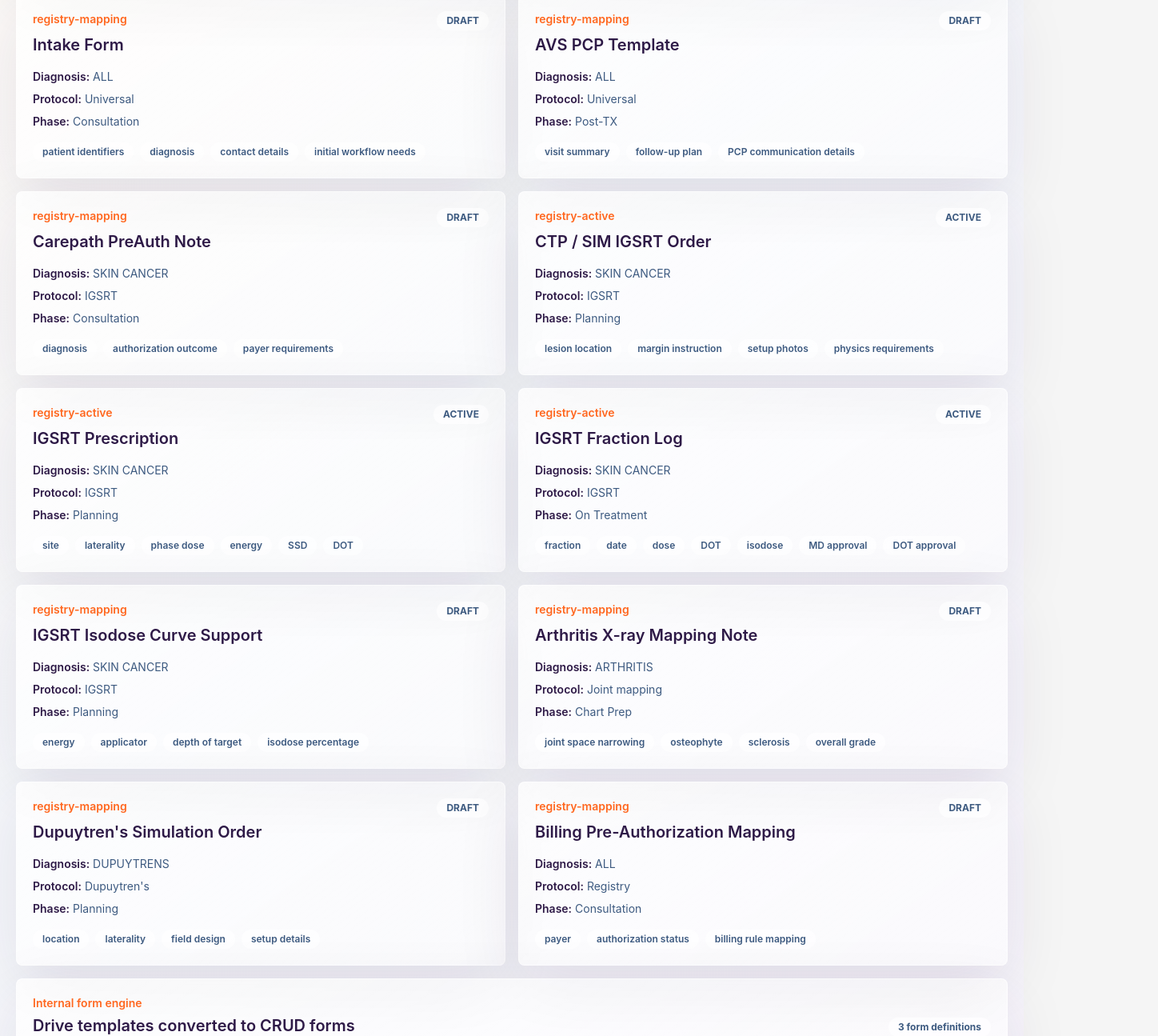
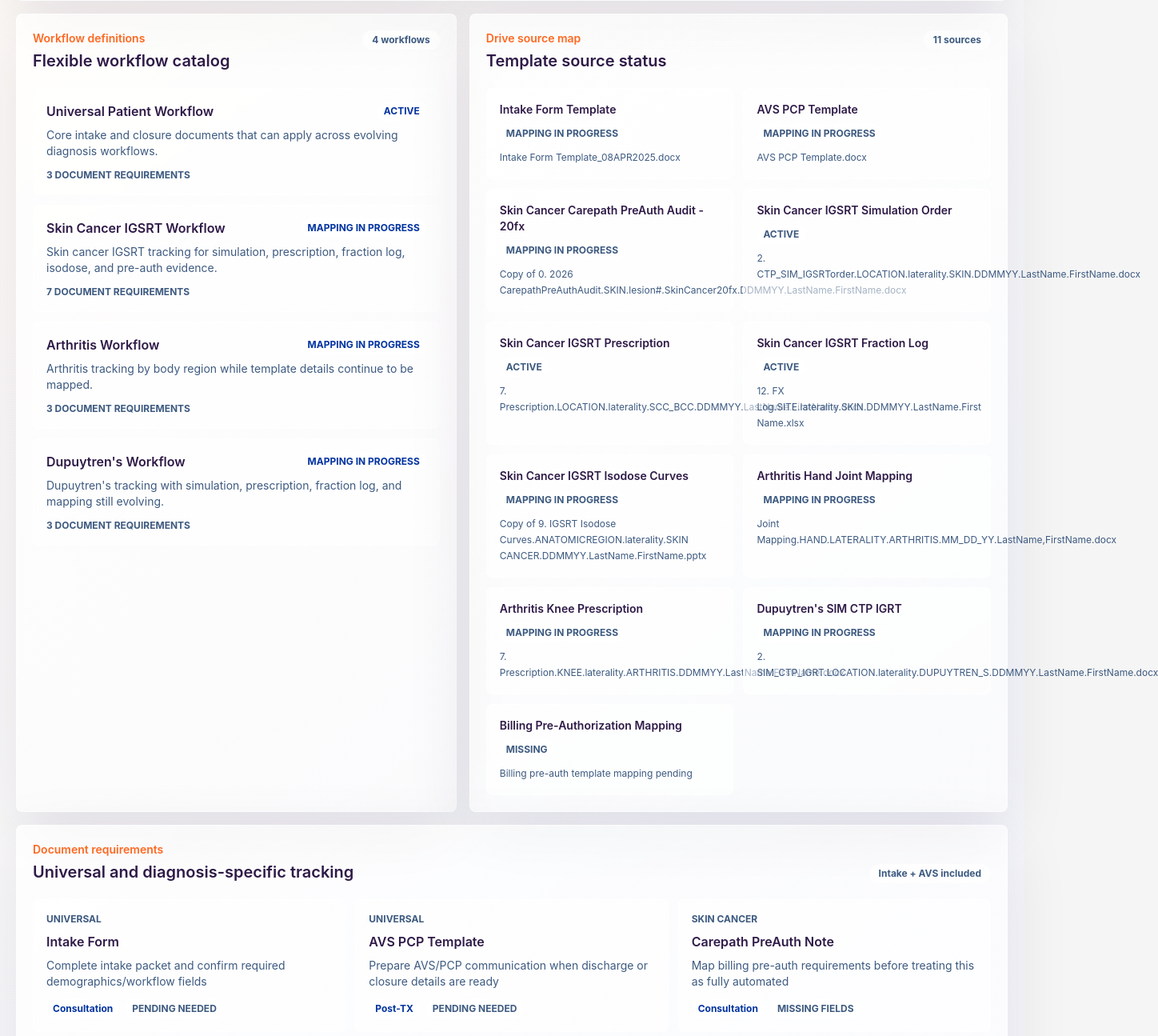
Before and after one commit to RastyFullStaxx/CureRays-CRMS, a Next.js app: page /workflow/templates in a window 1280 px wide. Shown: the part 463-1758 px from the top of the page at 80% size, 1448 px wide, since content can reach past the window. Built offline with nearby package versions, Linux system fonts and the light colour scheme.

Commit message:
major architectural updates

```diff
--- a/app/page.tsx
+++ b/app/page.tsx
@@ -28,6 +28,7 @@ import {
 } from "@/lib/clinical-store";
 import {
   auditReadinessScore,
+  completedTaskStatuses,
   countFlaggedPatients,
   documentStatusCounts,
   overdueTaskCount,
@@ -40,7 +41,7 @@ export default function DashboardPage() {
   const flagged = countFlaggedPatients(patients);
   const documents = documentStatusCounts(generatedDocuments);
   const auditScore = auditReadinessScore(carepathTasks, generatedDocuments, fractionLogEntries);
-  const openTasks = carepathTasks.filter((task) => !["COMPLETED", "NOT_APPLICABLE"].includes(task.status)).length;
+  const openTasks = carepathTasks.filter((task) => !completedTaskStatuses.includes(task.status)).length;
   const coursesNeedingAttention = treatmentCourses.filter((course) =>
     ["ON_HOLD", "NOT_STARTED"].includes(course.status)
   ).length;
--- a/app/patients/[id]/carepath/page.tsx
+++ b/app/patients/[id]/carepath/page.tsx
@@ -2,10 +2,7 @@ import { notFound } from "next/navigation";
 import { CarepathTaskCard } from "@/components/carepath-task-card";
 import { PatientProfileShell } from "@/components/patient-profile-shell";
 import { carepathTasks, patients, treatmentCourses } from "@/lib/clinical-store";
-import { carepathPhaseLabels, courseTasks, patientActiveCourse } from "@/lib/workflow";
-import type { CarepathWorkflowPhase } from "@/lib/types";
-
-const phases: CarepathWorkflowPhase[] = ["CONSULTATION", "CHART_PREP", "PLANNING", "ON_TREATMENT", "POST_TX"];
+import { carepathPhaseLabels, courseTasks, orderedCarepathPhases, patientActiveCourse } from "@/lib/workflow";
 
 export default function PatientCarepathPage({ params }: { params: { id: string } }) {
   const patient = patients.find((item) => item.id === params.id);
@@ -31,7 +28,7 @@ export default function PatientCarepathPage({ params }: { params: { id: string }
         </p>
       </section>
 
-      {phases.map((phase) => {
+      {orderedCarepathPhases.map((phase) => {
         const phaseTasks = tasks.filter((task) => task.workflowPhase === phase);
 
         if (!phaseTasks.length) {
--- a/app/workflow/templates/page.tsx
+++ b/app/workflow/templates/page.tsx
@@ -1,6 +1,12 @@
 import { FileStack } from "lucide-react";
 import { PageHeader } from "@/components/page-header";
-import { documentTemplates, internalFormTemplates } from "@/lib/clinical-store";
+import {
+  documentRequirements,
+  documentTemplates,
+  internalFormTemplates,
+  templateSources,
+  workflowDefinitions
+} from "@/lib/clinical-store";
 import { carepathPhaseLabels } from "@/lib/workflow";
 
 export default function WorkflowTemplatesPage() {
@@ -9,10 +15,97 @@ export default function WorkflowTemplatesPage() {
       <PageHeader
         eyebrow="Template registry"
         title="Workflow Templates"
-        description="Templates define which documents and data fields may apply to different diagnosis workflows."
+        description="Registry-first tracking for universal, diagnosis-specific, mapped, missing, and evolving Drive templates."
         icon={FileStack}
         stat={`${documentTemplates.length} templates`}
       />
+
+      <section className="grid gap-4 lg:grid-cols-[0.9fr_1.1fr]">
+        <div className="glass-panel rounded-glass p-5">
+          <div className="flex items-start justify-between gap-3">
+            <div>
+              <p className="text-sm font-semibold text-curerays-orange">Workflow definitions</p>
+              <h2 className="mt-1 text-xl font-semibold text-curerays-dark-plum">Flexible workflow catalog</h2>
+            </div>
+            <span className="rounded-full bg-white/60 px-3 py-1 text-xs font-bold text-curerays-indigo">
+              {workflowDefinitions.length} workflows
+            </span>
+          </div>
+          <div className="mt-5 grid gap-3">
+            {workflowDefinitions.map((workflow) => (
+              <article key={workflow.id} className="rounded-lg border border-white/72 bg-white/54 p-4">
+                <div className="flex flex-wrap items-center justify-between gap-2">
+                  <h3 className="text-base font-semibold text-curerays-dark-plum">{workflow.name}</h3>
+                  <span className="rounded-full bg-white/66 px-2 py-1 text-xs font-bold text-curerays-blue">
+                    {workflow.status.replaceAll("_", " ")}
+                  </span>
+                </div>
+                <p className="mt-2 text-sm leading-5 text-curerays-indigo">{workflow.description}</p>
+                <p className="mt-3 text-xs font-bold uppercase text-curerays-indigo">
+                  {workflow.documentRequirementIds.length} document requirements
+                </p>
+              </article>
+            ))}
+          </div>
+        </div>
+
+        <div className="glass-panel rounded-glass p-5">
+          <div className="flex items-start justify-between gap-3">
+            <div>
+              <p className="text-sm font-semibold text-curerays-orange">Drive source map</p>
+              <h2 className="mt-1 text-xl font-semibold text-curerays-dark-plum">Template source status</h2>
+            </div>
+            <span className="rounded-full bg-white/60 px-3 py-1 text-xs font-bold text-curerays-indigo">
+              {templateSources.length} sources
+            </span>
+          </div>
+          <div className="mt-5 grid gap-3 md:grid-cols-2">
+            {templateSources.map((source) => (
+              <article key={source.id} className="rounded-lg border border-white/72 bg-white/54 p-4">
+                <div className="flex flex-wrap items-start justify-between gap-2">
+                  <h3 className="text-sm font-semibold leading-5 text-curerays-dark-plum">{source.name}</h3>
+                  <span className="rounded-full bg-white/66 px-2 py-1 text-xs font-bold text-curerays-indigo">
+                    {source.status.replaceAll("_", " ")}
+                  </span>
+                </div>
+                <p className="mt-2 text-xs leading-5 text-curerays-indigo">{source.sourceFileName}</p>
+              </article>
+            ))}
+          </div>
+        </div>
+      </section>
+
+      <section className="glass-panel rounded-glass p-5">
+        <div className="flex flex-col gap-2 md:flex-row md:items-end md:justify-between">
+          <div>
+            <p className="text-sm font-semibold text-curerays-orange">Document requirements</p>
+            <h2 className="mt-1 text-xl font-semibold text-curerays-dark-plum">Universal and diagnosis-specific tracking</h2>
+          </div>
+          <span className="rounded-full bg-white/60 px-3 py-1 text-xs font-bold text-curerays-indigo">
+            Intake + AVS included
+          </span>
+        </div>
+        <div className="mt-5 grid gap-3 md:grid-cols-2 xl:grid-cols-3">
+          {documentRequirements.map((requirement) => (
+            <article key={requirement.id} className="rounded-lg border border-white/72 bg-white/54 p-4">
+              <p className="text-xs font-bold uppercase text-curerays-indigo">
+                {requirement.applicability.universal ? "Universal" : requirement.applicability.diagnosis.replaceAll("_", " ")}
+              </p>
+              <h3 className="mt-2 text-base font-semibold text-curerays-dark-plum">{requirement.name}</h3>
+              <p className="mt-2 text-sm leading-5 text-curerays-indigo">{requirement.requiredAction}</p>
+              <div className="mt-3 flex flex-wrap gap-2">
+                <span className="rounded-full bg-white/66 px-2 py-1 text-xs font-bold text-curerays-blue">
+                  {carepathPhaseLabels[requirement.workflowPhase]}
+                </span>
+                <span className="rounded-full bg-white/66 px-2 py-1 text-xs font-bold text-curerays-indigo">
+                  {requirement.defaultStatus.replaceAll("_", " ")}
+                </span>
+              </div>
+            </article>
+          ))}
+        </div>
+      </section>
+
       <section className="grid gap-4 md:grid-cols-2">
         {documentTemplates.map((template) => (
           <article key={template.id} className="glass-panel rounded-glass p-5">
--- a/components/patient-table.tsx
+++ b/components/patient-table.tsx
@@ -4,6 +4,7 @@ import type { CarepathTask, FractionLogEntry, GeneratedDocument, Patient, Treatm
 import {
   auditReadinessScore,
   carepathProgress,
+  completedTaskStatuses,
   courseDocuments,
   courseFractions,
   courseTasks,
@@ -72,7 +73,7 @@ export function PatientTable({
               const carepath = carepathProgress(patientTasks);
               const document = documentProgress(patientDocuments);
               const audit = auditReadinessScore(patientTasks, patientDocuments, patientFractions);
-              const nextTask = patientTasks.find((task) => !["COMPLETED", "NOT_APPLICABLE"].includes(task.status));
+              const nextTask = patientTasks.find((task) => !completedTaskStatuses.includes(task.status));
 
               return (
                 <tr key={patient.id} className="bg-white/28 transition hover:bg-white/58">
--- a/lib/clinical-store.ts
+++ b/lib/clinical-store.ts
@@ -517,6 +517,14 @@ export function getIgsrtWorkspace(courseId = "COURSE-2401"): IgsrtWorkspace {
   };
 }
 
+function getWorkflowResponseForCourse(courseId: string) {
+  try {
+    return getIgsrtWorkspace(courseId);
+  } catch {
+    return getWorkflowSnapshot();
+  }
+}
+
 export function createPatient(input: Partial<Patient>) {
   const timestamp = nowIso();
   const patient: Patient = {
@@ -778,7 +786,7 @@ export function renderGeneratedDocument(documentId: string, format: GeneratedDoc
     newValue: `${format} v${output.version}`,
     reason: "System generated a document output from structured source-of-truth data."
   });
-  return { data: output, workspace: getIgsrtWorkspace(document.courseId), auditEvent };
+  return { data: output, workspace: getWorkflowResponseForCourse(document.courseId), auditEvent };
 }
 
 export function signGeneratedDocument(documentId: string) {
@@ -816,5 +824,5 @@ export function signGeneratedDocument(documentId: string) {
     newValue: "SIGNED",
     reason: "Document signature state updated inside the workflow system."
   });
-  return { data: getIgsrtWorkspace(document.courseId), auditEvent };
+  return { data: getWorkflowResponseForCourse(document.courseId), auditEvent };
 }
--- a/lib/types.ts
+++ b/lib/types.ts
@@ -188,6 +188,7 @@ export type DocumentRequirement = {
   outputFormats: Array<"DOCX" | "PDF" | "XLSX" | "PPTX">;
   cptCode?: string;
   createsTask: boolean;
+  autoCreate?: boolean;
   taskTitle?: string;
   taskNumber?: string;
   timing?: string;
```
Also changed, not shown: lib/template-registry.ts (+13 -9 lines), 1 other file (tests, documents, lock files or other folders).
